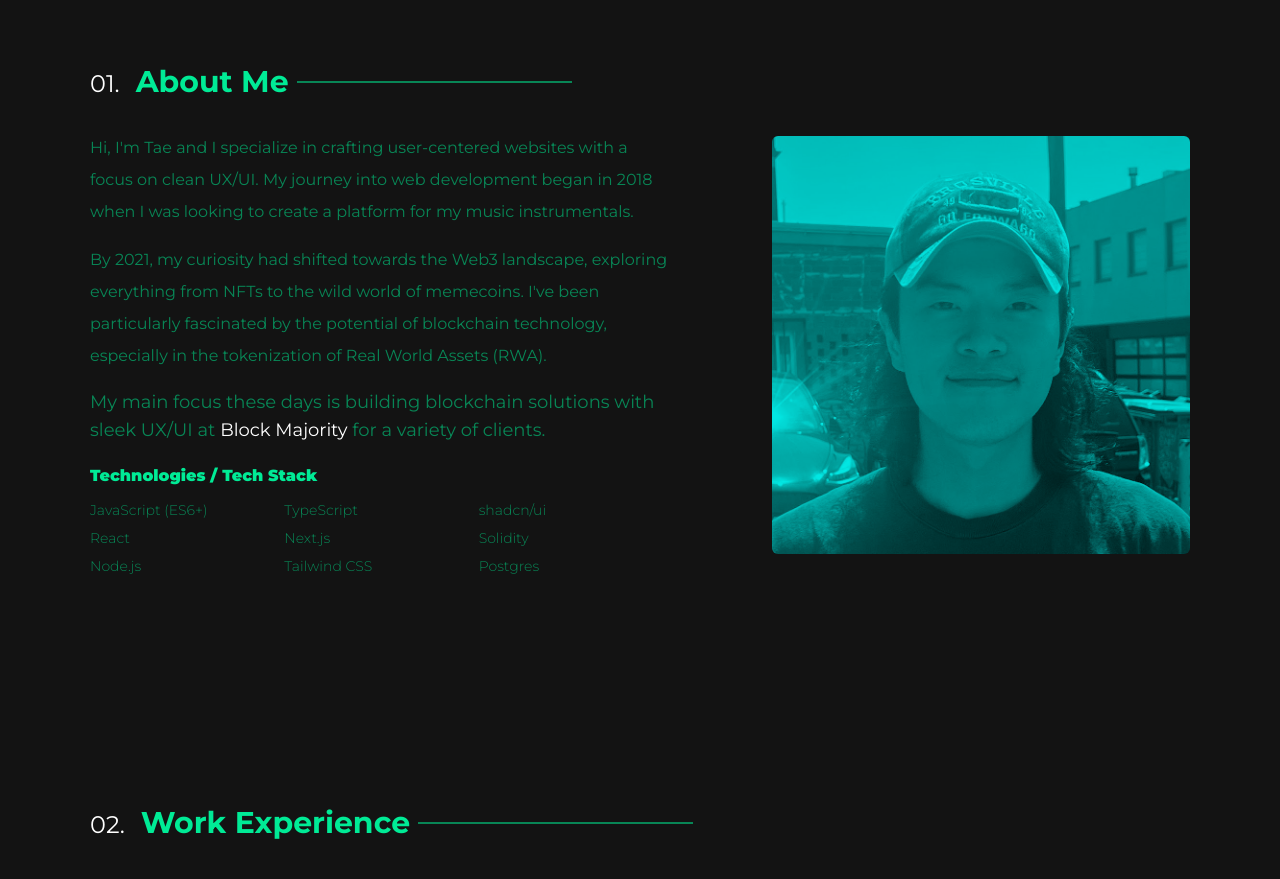
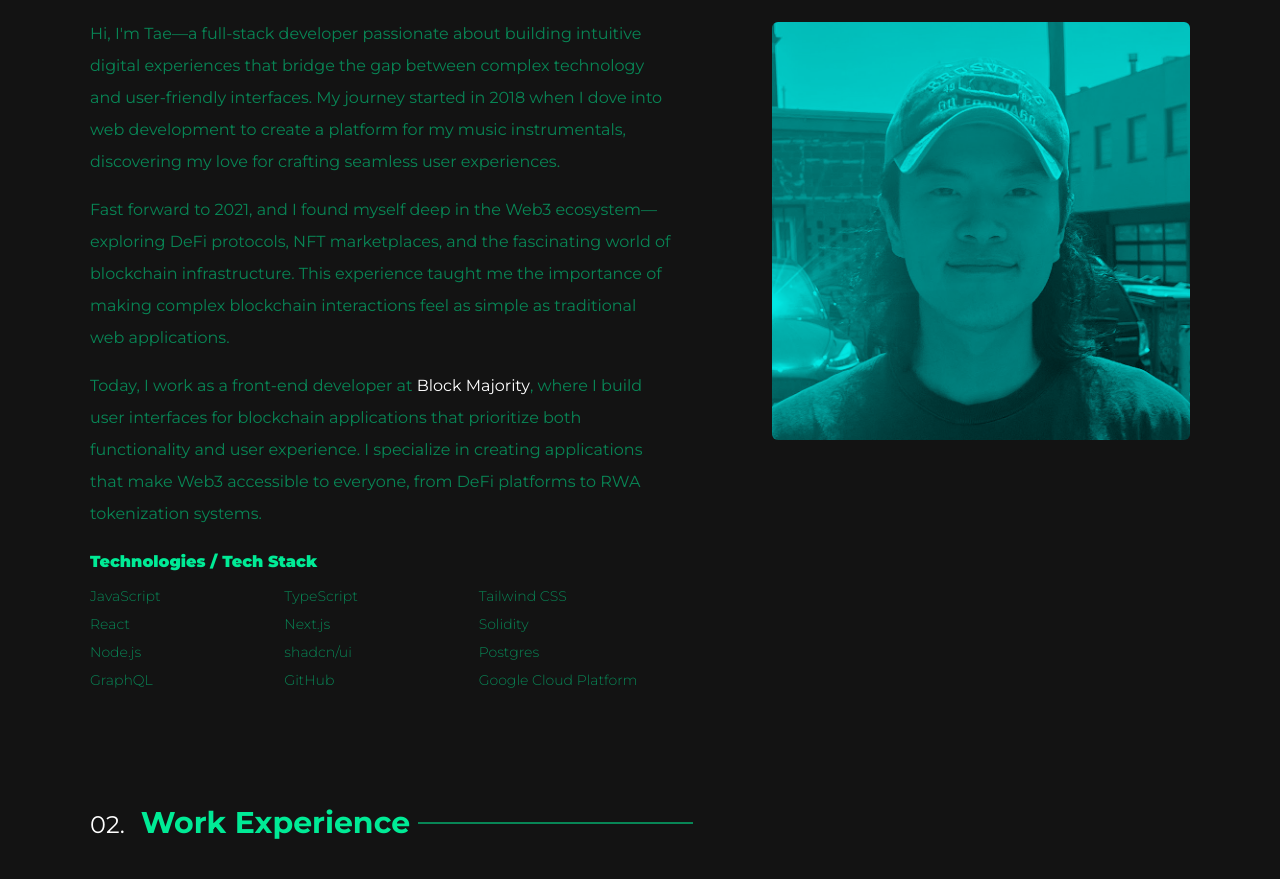
Before and after one commit to taeleenz38/portfolio-latest, a Next.js app: page / in a window 1280 px wide. Shown: the part 880-1759 px from the top of the page. Built offline with nearby package versions, Linux system fonts and the light colour scheme.

Commit message:
about me updated

```diff
--- a/components/AboutMe.tsx
+++ b/components/AboutMe.tsx
@@ -35,10 +35,12 @@ const AboutMe = () => {
               transition={{ duration: 0.5 }}
               className="mb-4 hidden md:block"
             >
-              Hi, I&apos;m Tae and I specialize in crafting user-centered
-              websites with a focus on clean UX/UI. My journey into web
-              development began in 2018 when I was looking to create a platform
-              for my music instrumentals.
+              Hi, I&apos;m Tae—a full-stack developer passionate about building
+              intuitive digital experiences that bridge the gap between complex
+              technology and user-friendly interfaces. My journey started in 2018
+              when I dove into web development to create a platform for my music
+              instrumentals, discovering my love for crafting seamless user
+              experiences.
             </motion.p>
             <motion.p
               ref={ref2}
@@ -47,29 +49,31 @@ const AboutMe = () => {
               transition={{ duration: 0.5 }}
               className="mb-4 hidden md:block"
             >
-              By 2021, my curiosity had shifted towards the Web3 landscape,
-              exploring everything from NFTs to the wild world of memecoins.
-              I&apos;ve been particularly fascinated by the potential of
-              blockchain technology, especially in the tokenization of Real
-              World Assets (RWA).
+              Fast forward to 2021, and I found myself deep in the Web3
+              ecosystem—exploring DeFi protocols, NFT marketplaces, and the
+              fascinating world of blockchain infrastructure. This experience
+              taught me the importance of making complex blockchain interactions
+              feel as simple as traditional web applications.
             </motion.p>
             <motion.p
               ref={ref3}
               initial={{ opacity: 0, y: 50 }}
               animate={{ opacity: isInView3 ? 1 : 0, y: isInView3 ? 0 : 50 }}
               transition={{ duration: 0.5 }}
-              className="mb-4 text-sm sm:text-lg"
+              className="mb-4 hidden md:block"
             >
-              My main focus these days is building blockchain solutions with
-              sleek UX/UI at{" "}
+              Today, I work as a front-end developer at{" "}
               <a
                 href="https://blockmajority.io/"
                 target="_blank"
                 className="link-underline-grow text-white"
               >
                 Block Majority
-              </a>{" "}
-              for a variety of clients.
+              </a>
+              , where I build user interfaces for blockchain applications that
+              prioritize both functionality and user experience. I specialize in
+              creating applications that make Web3 accessible to everyone, from
+              DeFi platforms to RWA tokenization systems.
             </motion.p>
             <motion.p
               ref={refTech}
@@ -93,20 +97,27 @@ const AboutMe = () => {
               className="grid grid-cols-3 text-sm font-light"
             >
               <ul className="">
-                <li className="mb-2">JavaScript (ES6+)</li>
+                <li className="mb-2">JavaScript</li>
                 <li className="mb-2">React</li>
-                <li>Node.js</li>
+                <li className="mb-2">Node.js</li>
+                <li>GraphQL</li>
               </ul>
               <ul className="">
                 <li className="mb-2">TypeScript</li>
                 <li className="mb-2">Next.js</li>
-                <li>Tailwind CSS</li>
+                <li className="mb-2">shadcn/ui</li>
+                <li>GitHub</li>
+
               </ul>
-              <ul className="">
-                <li className="mb-2">shadcn/ui</li>
-                <li className="mb-2">Solidity</li>
-                <li>Postgres</li>
-              </ul>
+                              <ul className="">
+                  <li className="mb-2">Tailwind CSS</li>
+                  <li className="mb-2">Solidity</li>
+                  <li className="mb-2">Postgres</li>
+                  <li>
+                    <span className="block sm:hidden">GCP</span>
+                    <span className="hidden sm:block">Google Cloud Platform</span>
+                  </li>
+                </ul>
             </motion.div>
           </div>
           <div className="sm:w-[350px] md:w-[38%] mx-auto md:mx-0 mt-1 h-fit rounded-md overflow-hidden hover:translate-x-[-6px] hover:translate-y-[-6px] hover:shadow-[6px_6px_0px_rgba(255,255,255)] duration-200 group">
```
